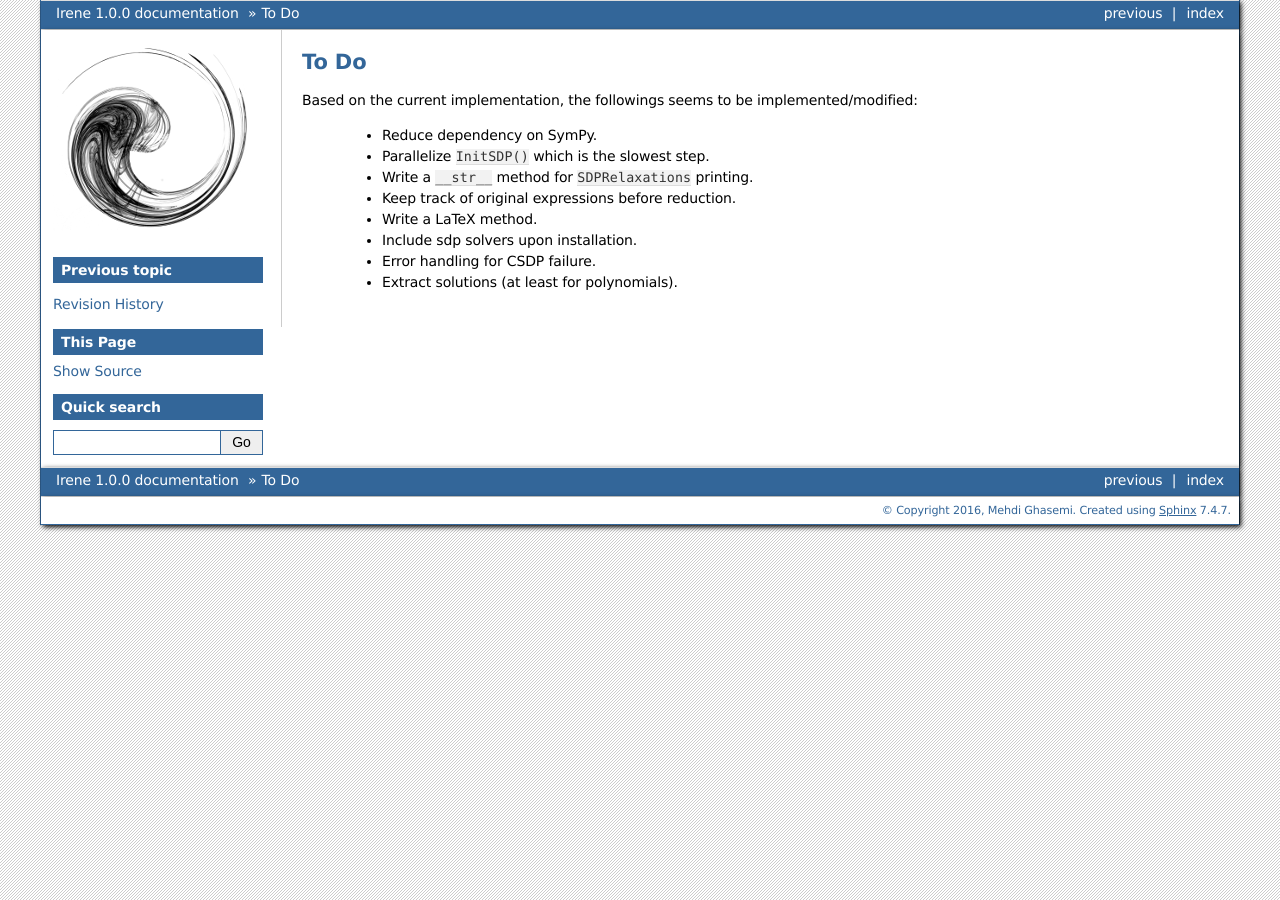
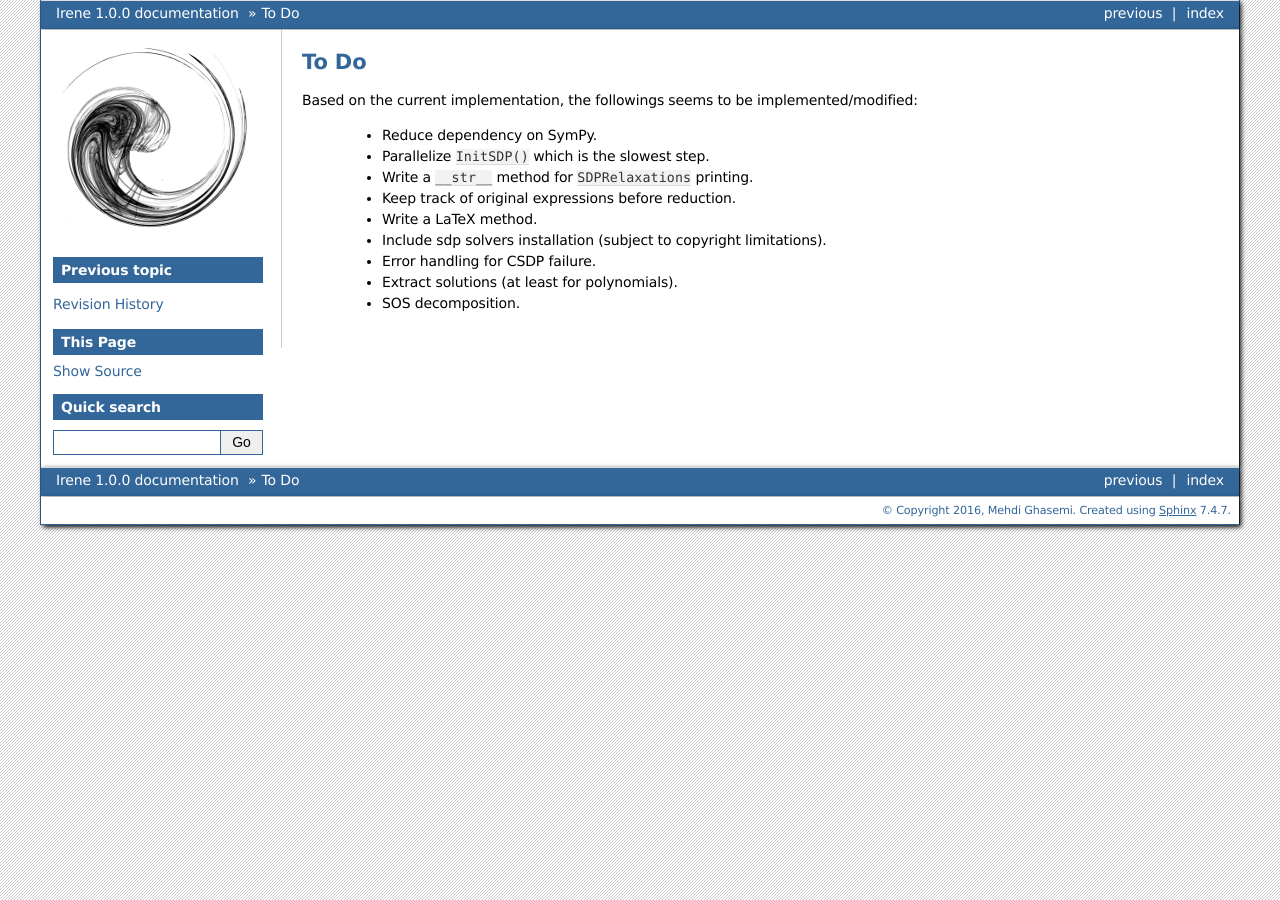
Before and after one commit to mghasemi/Irene, a Sphinx documentation site: the page built from doc/todo.rst, in a window 1280 px wide. Built offline with Sphinx 7.4.7, drawn with Linux system fonts in a browser that asks for light colours.

Commit message:
Minor changes

```diff
--- a/doc/conf.py
+++ b/doc/conf.py
@@ -58,7 +58,7 @@ master_doc = 'index'
 # General information about the project.
 project = u'Irene'
 copyright = u'2016, Mehdi Ghasemi'
-author = u'Mehdi Ghasemi'
+author = u'Bahareh Esfahbod \& Mehdi Ghasemi'
 
 # The version info for the project you're documenting, acts as replacement for
 # |version| and |release|, also used in various other places throughout the
@@ -271,7 +271,7 @@ latex_elements = {
 #  author, documentclass [howto, manual, or own class]).
 latex_documents = [
     (master_doc, 'Irene.tex', u'Irene Documentation',
-     u'Mehdi Ghasemi', 'manual'),
+     u'Bahareh Esfahbod \& Mehdi Ghasemi', 'manual'),
 ]
 
 # The name of an image file (relative to this directory) to place at the top of
--- a/doc/todo.rst
+++ b/doc/todo.rst
@@ -9,6 +9,7 @@ Based on the current implementation, the followings seems to be implemented/modi
 	+ Write a ``__str__`` method for ``SDPRelaxations`` printing.
 	+ Keep track of original expressions before reduction.
 	+ Write a LaTeX method.
-	+ Include sdp solvers upon installation.
+	+ Include sdp solvers installation (subject to copyright limitations).
 	+ Error handling for CSDP failure.
 	+ Extract solutions (at least for polynomials).
+	+ SOS decomposition.
```
Also changed, not shown: 1 other file.
